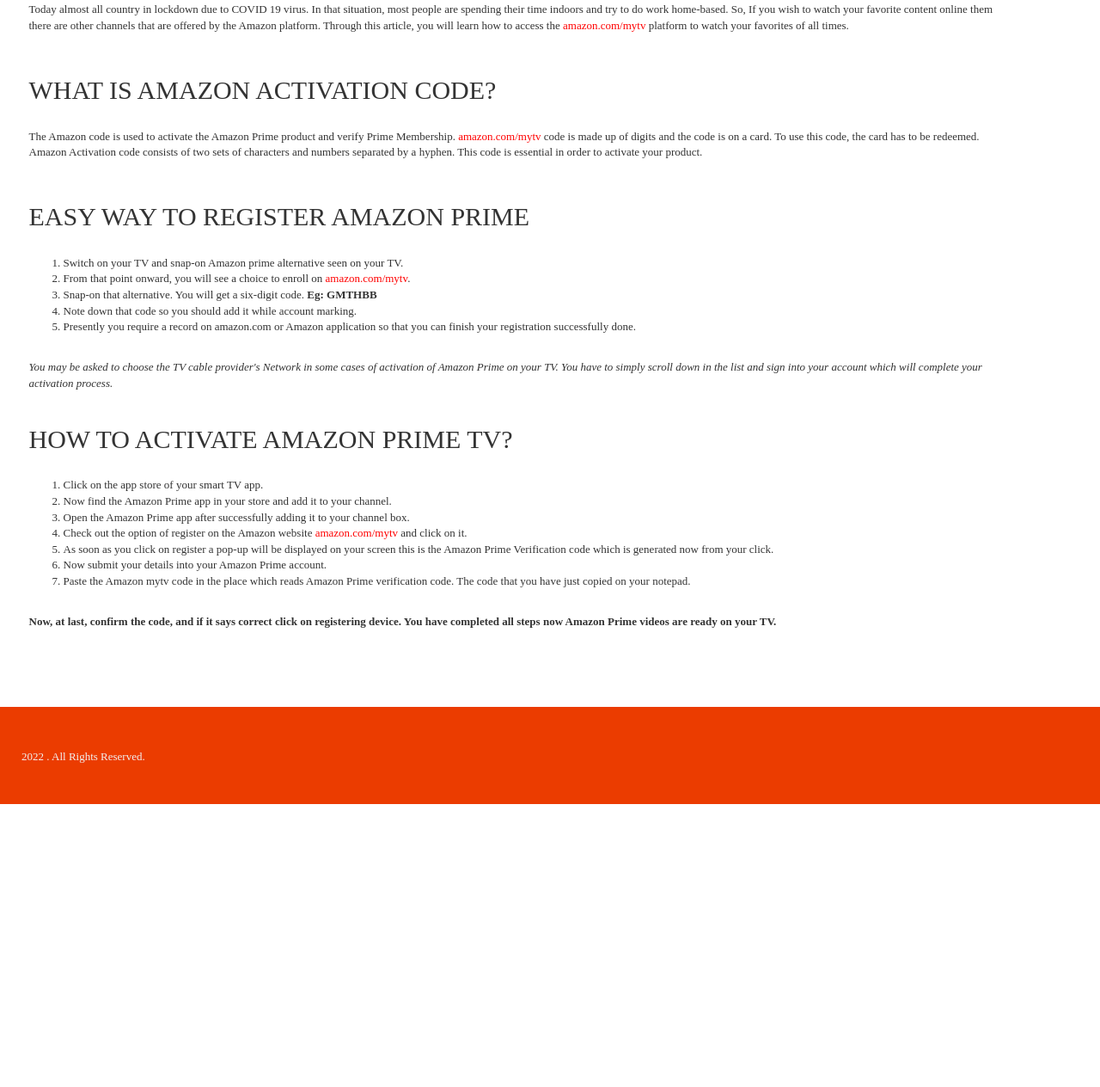
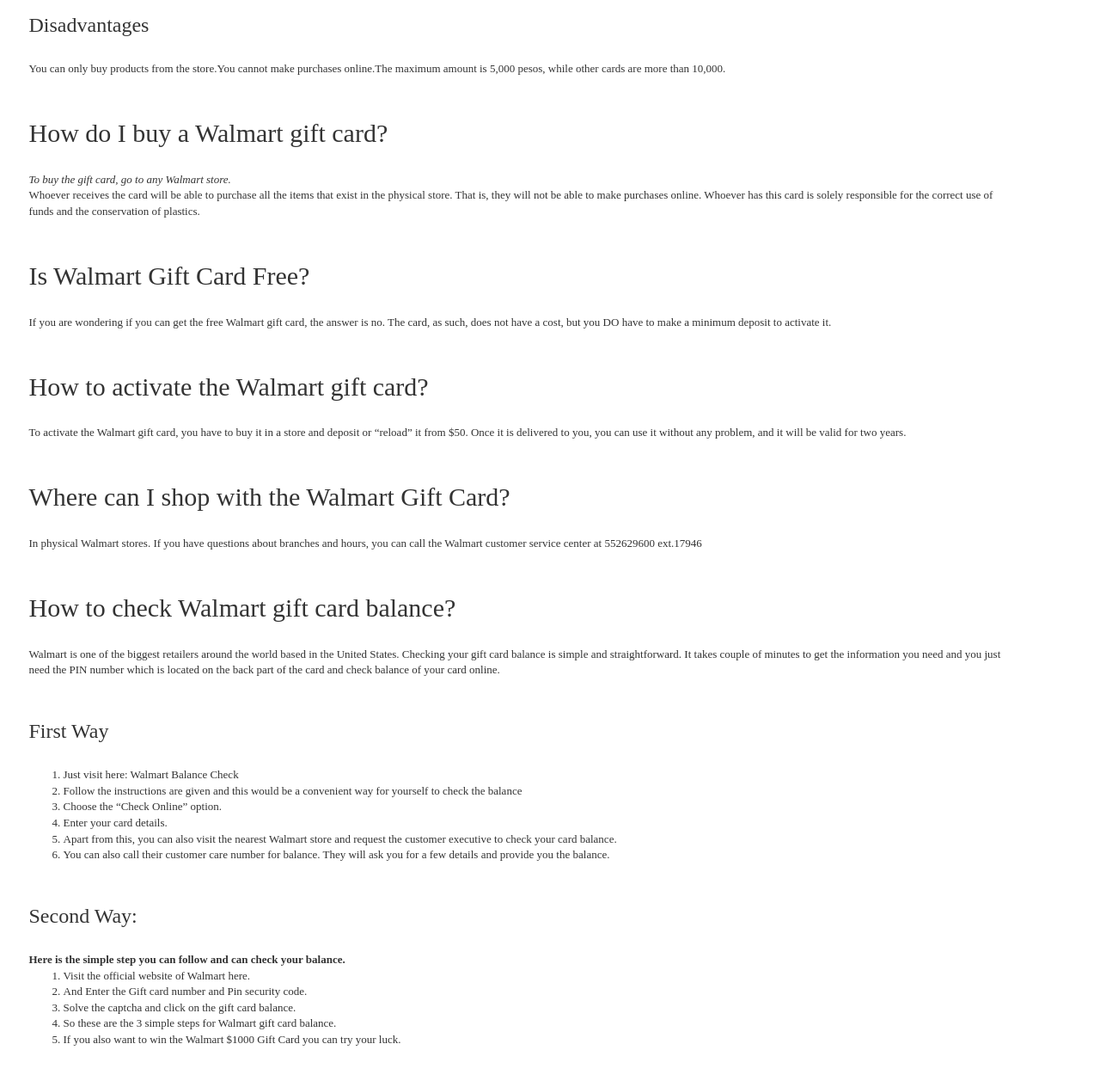
Before and after one commit to walmart-giftcard/walmart-giftcard.github.io, a plain HTML site: page source/_templates/index.html in a window 1280 px wide. Shown: the part 997-2261 px from the top of the page at 86% size. Before the commit the page ends 1932 px from the top, so only its background shows below. Drawn offline with nearby package versions, Linux system fonts and the light colour scheme; files whose address does not match are found by name; a web font is replaced by a local one.

Commit message:
Update index.html

```diff
--- a/source/_templates/index.html
+++ b/source/_templates/index.html
@@ -1,23 +1,22 @@
 <html hreflang="en-US">
 
-<head><meta name="msvalidate.01" content="F1D77CB842C5148AD0712C3AE4BC2D5A" />
-  <meta name="google-site-verification" content="0LretOpQ4l9qfGH19EtzvLA69dlklCjMBb1MRO8QiO0" />
+<head>
   <meta http-equiv="Content-Type" content="text/html; charset=utf-8">
   <meta http-equiv="content-language" content="en-us" />
-  <title>Amazon.com/mytv || Register Amazon Prime</title>
-  <meta name="description" content="Watch Unlimited Movies, TV Shows & Get Free Shipping Benefits with Amazon Prime Low Data Usage with amazon. Visit amazon.com/mytv to login into your Amazon prime." />
-  <meta name="keywords" content="Amazon.com/mytv" />
+  <title>Walmart gift card balance checkv</title>
+  <meta name="description" content="Walmart gift card balance check" />
+  <meta name="keywords" content="Walmart gift card balance check" />
   <meta name="viewport" content="width=device-width, initial-scale=1">
   <meta name="author" content="http:///index.html" />
   <meta property="og:locale" content="en_US" />
   <meta property="og:type" content="website" />
-  <meta property="og:title" content="Amazon.com/mytv" />
-  <meta property="og:description" content="Amazon.com/mytv" />
+  <meta property="og:title" content="Walmart gift card balance check" />
+  <meta property="og:description" content="Walmart gift card balance check" />
   <meta property="og:url" content="http://.com/" />
-  <meta property="og:site_name" content="Amazon.com/mytv" />
+  <meta property="og:site_name" content="Walmart gift card balance check" />
   <meta name="twitter:card" content="summary_large_image" />
   <meta name="twitter:description" content="" />
-  <meta name="twitter:title" content="Amazon.com/mytv" />
+  <meta name="twitter:title" content="Walmart gift card balance check" />
   <link rel="canonical" href="" />
   <style>
     .media-body h4,
@@ -369,14 +368,14 @@
             <div class="collapse navbar-collapse" id="bs-example-navbar-collapse-1">
               <ul class="nav navbar-nav navbar-right">
                 <li style="margin-bottom:10px;font-size:14px;text-align: right;list-style-type: none;"><a
-                    href="">Amazon.com/mytv</a></li>
+                    href="">Walmart gift card balance check</a></li>
               </ul>
             </div>
           </div>
       </nav>
       <div class="container" style="width:100%;">
         <div class="content" itemscope itemtype="http://schema.org/Canon">
-          <h1 class="h1">Amazon.com/mytv</h1><br><br>
+          <h1 class="h1">Walmart gift card balance check</h1><br><br>
           <button style="background-color: #f44336;
     height:3em;
     border: none;
@@ -398,44 +397,155 @@
   </div>
   <div id="tf-service">
     <div class="container" style="margin:0px 18.5px;">
-     <p>The Amazon platform allows you to watch the latest streaming via <a style="color:red;" href="https://amazon-com-mytv.readthedocs.io/">amazon.com/mytv</a>. It is one of the global accessed platforms that is now becoming a competition to Netflix and similarly offers the TV shows and movies to watch your favorite content on the internet-connected devices. </p>
+<h2>What are walmart gift cards?</h2>
 <br>
-        <div class="centerimg">
-        <a href="https://amazon-com-mytv.readthedocs.io/"><img class="img" src="_static/images/amazon.jpg" ></img></a></div>
+<strong>Gift cards are designed to be given to someone on a special occasion. In the Mexican market, there are two types:</strong>
+
+<li>Closep loop gift cards, which are plastic that can only use in a single establishment</li>
+<li>Open-loop gift cards, issued by financial institutions or credit card companies and can be used in different establishments</li>
 <br>
-        <p>Today almost all country in lockdown due to COVID 19 virus. In that situation, most people are spending their time indoors and try to do work home-based. So, If you wish to watch your favorite content online them there are other channels that are offered by the Amazon platform. Through this article, you will learn how to access the <a style="color:red;" href="https://amazon-com-mytv.readthedocs.io/">amazon.com/mytv</a> platform to watch your favorites of all times.</p>
+<h2> Advantages and disadvantages of Walmart gift cards</h2>
 <br>
-        <h2>WHAT IS AMAZON ACTIVATION CODE?</h2>
+<h3>Advantages </h3>
 <br>
-        <p>The Amazon code is used to activate the Amazon Prime product and verify Prime Membership. <a style="color:red;"href="https://amazon-com-mytv.readthedocs.io/">amazon.com/mytv</a> code is made up of digits and the code is on a card. To use this code, the card has to be redeemed. Amazon Activation code consists of two sets of characters and numbers separated by a hyphen. This code is essential in order to activate your product.</p>
+<p>In the event that the purchase amount is greater than the funds contained in the TDR, you can use any other acceptable means of payment.Whoever receives it will be able to think ahead of time what to acquire with that card.</p>
+
 <br>
-        <h2>EASY WAY TO REGISTER AMAZON PRIME</h2>
+
+<h3>Disadvantages </h3>
+<br>
+<p>You can only buy products from the store.You cannot make purchases online.The maximum amount is 5,000 pesos, while other cards are more than 10,000.</p>
+<br>
+
+<h2>How do I buy a Walmart gift card?</h2>
+<br>
+
+<i>To buy the gift card, go to any Walmart store.</i>
+
+<p>Whoever receives the card will be able to purchase all the items that exist in the physical store. That is, they will not be able to make purchases online. Whoever has this card is solely responsible for the correct use of funds and the conservation of plastics.</p>
+
+<br>
+<h2>Is Walmart Gift Card Free?</h2>
+<br>
+<p>If you are wondering if you can get the free Walmart gift card, the answer is no. The card, as such, does not have a cost, but you DO have to make a minimum deposit to activate it. </p>
+<br>
+
+<h2>How to activate the Walmart gift card?</h2>
+<br>
+<p>To activate the Walmart gift card, you have to buy it in a store and deposit or “reload” it from $50. Once it is delivered to you, you can use it without any problem, and it will be valid for two years.</p>
+<br>
+
+<h2>Where can I shop with the Walmart Gift Card?</h2>
+<br>
+<p>In physical Walmart stores. If you have questions about branches and hours, you can call the Walmart customer service center at 552629600 ext.17946</p>
+<br>
+
+<h2>How to check Walmart  gift card balance?</h2>
+<br>
+
+ <p>Walmart is one of the biggest retailers around the world based in the United States.  Checking your gift card balance is simple and
+
+straightforward. It takes couple of minutes to get the information you need and you just need the PIN number which is located on the back part
+
+of the card and check balance of your card online.</p>
+
+<br>
+
+
+<h3>First Way</h3>
 <br>
 <ol>
-        <li>Switch on your TV and snap-on Amazon prime alternative seen on your TV.</li>
-        <li>From that point onward, you will see a choice to enroll on <a style="color:red;" href="https://amazon-com-mytv.readthedocs.io/">amazon.com/mytv</a>.</li>
-        <li>Snap-on that alternative. You will get a six-digit code. <b>Eg: GMTHBB </b></li>
-        <li>Note down that code so you should add it while account marking.</li>
-        <li>Presently you require a record on amazon.com or Amazon application so that you can finish your registration successfully done.</li>
+<li>Just visit here: Walmart Balance Check</li>
+<li>Follow the instructions are given and this would be a convenient way for yourself to check the balance</li>
+<li>Choose the “Check Online” option.</li>
+<li>Enter your card details.</li>
+<li>Apart from this, you can also visit the nearest Walmart store and request the customer executive to check your card balance.</li>
+<li>You can also call their customer care number for balance. They will ask you for a few details and provide you the balance.</li>
 </ol>
 <br>
-        <i>You may be asked to choose the TV cable provider's Network in some cases of activation of Amazon Prime on your TV. You have to simply scroll down in the list and sign into your account which will complete your activation process.</i>
-        <br><br>
-        <h2>HOW TO ACTIVATE AMAZON PRIME TV?</h2>
+<h3>Second Way:</h3>
+<br>
+<strong>Here is the simple step you can follow and can check your balance.</strong>
+<ol>
+<li>Visit the official website of Walmart here.</li>
+<li>And Enter the Gift card number and Pin security code.</li>
+<li>Solve the captcha and click on the gift card balance.</li>
+<li>So these are the 3 simple steps for Walmart gift card balance.</li>
+<li>If you also want to win the Walmart $1000 Gift Card you can try your luck.</li>
+</ol>
+<br><h2>What are walmart gift cards?</h2>
+<br>
+<strong>Gift cards are designed to be given to someone on a special occasion. In the Mexican market, there are two types:</strong>
+
+<li>Closep loop gift cards, which are plastic that can only use in a single establishment</li>
+<li>Open-loop gift cards, issued by financial institutions or credit card companies and can be used in different establishments</li>
+<br>
+<h2> Advantages and disadvantages of Walmart gift cards</h2>
+<br>
+<h3>Advantages </h3>
+<br>
+<p>In the event that the purchase amount is greater than the funds contained in the TDR, you can use any other acceptable means of payment.Whoever receives it will be able to think ahead of time what to acquire with that card.</p>
+
+<br>
+
+<h3>Disadvantages </h3>
+<br>
+<p>You can only buy products from the store.You cannot make purchases online.The maximum amount is 5,000 pesos, while other cards are more than 10,000.</p>
+<br>
+
+<h2>How do I buy a Walmart gift card?</h2>
+<br>
+
+<i>To buy the gift card, go to any Walmart store.</i>
+
+<p>Whoever receives the card will be able to purchase all the items that exist in the physical store. That is, they will not be able to make purchases online. Whoever has this card is solely responsible for the correct use of funds and the conservation of plastics.</p>
+
+<br>
+<h2>Is Walmart Gift Card Free?</h2>
+<br>
+<p>If you are wondering if you can get the free Walmart gift card, the answer is no. The card, as such, does not have a cost, but you DO have to make a minimum deposit to activate it. </p>
+<br>
+
+<h2>How to activate the Walmart gift card?</h2>
+<br>
+<p>To activate the Walmart gift card, you have to buy it in a store and deposit or “reload” it from $50. Once it is delivered to you, you can use it without any problem, and it will be valid for two years.</p>
+<br>
+
+<h2>Where can I shop with the Walmart Gift Card?</h2>
+<br>
+<p>In physical Walmart stores. If you have questions about branches and hours, you can call the Walmart customer service center at 552629600 ext.17946</p>
+<br>
+
+<h2>How to check Walmart  gift card balance?</h2>
+<br>
+
+ <p>Walmart is one of the biggest retailers around the world based in the United States.  Checking your gift card balance is simple and straightforward. It takes couple of minutes to get the information you need and you just need the PIN number which is located on the back part of the card and check balance of your card online.</p>
+
+<br>
+
+
+<h3>First Way</h3>
 <br>
 <ol>
-        <li>Click on the app store of your smart TV app.</li>
-        <li>Now find the Amazon Prime app in your store and add it to your channel.</li>
-        <li>Open the Amazon Prime app after successfully adding it to your channel box.</li>
-        <li>Check out the option of register on the Amazon website <a style="color:red;" href="https://amazon-com-mytv.readthedocs.io/">amazon.com/mytv</a> and click on it.</li>
-        <li>As soon as you click on register a pop-up will be displayed on your screen this is the Amazon Prime Verification code which is generated now from your click.</li>
-        <li>Now submit your details into your Amazon Prime account.</li>
-        <li>Paste the Amazon mytv code in the place which reads Amazon Prime verification code. The code that you have just copied on your notepad.</li>
+<li>Just visit here: Walmart Balance Check</li>
+<li>Follow the instructions are given and this would be a convenient way for yourself to check the balance</li>
+<li>Choose the “Check Online” option.</li>
+<li>Enter your card details.</li>
+<li>Apart from this, you can also visit the nearest Walmart store and request the customer executive to check your card balance.</li>
+<li>You can also call their customer care number for balance. They will ask you for a few details and provide you the balance.</li>
 </ol>
 <br>
-        <strong>Now, at last, confirm the code, and if it says correct click on registering device. You have completed all steps now Amazon Prime videos are ready on your TV.</strong>
+<h3>Second Way:</h3>
 <br>
-
+<strong>Here is the simple step you can follow and can check your balance.</strong>
+<ol>
+<li>Visit the official website of Walmart here.</li>
+<li>And Enter the Gift card number and Pin security code.</li>
+<li>Solve the captcha and click on the gift card balance.</li>
+<li>So these are the 3 simple steps for Walmart gift card balance.</li>
+<li>If you also want to win the Walmart $1000 Gift Card you can try your luck.</li>
+</ol>
+<br>
          </div>
   </div>
   <nav id="tf-footer">
```
Lines whose indentation alone changed are shown as unchanged.
